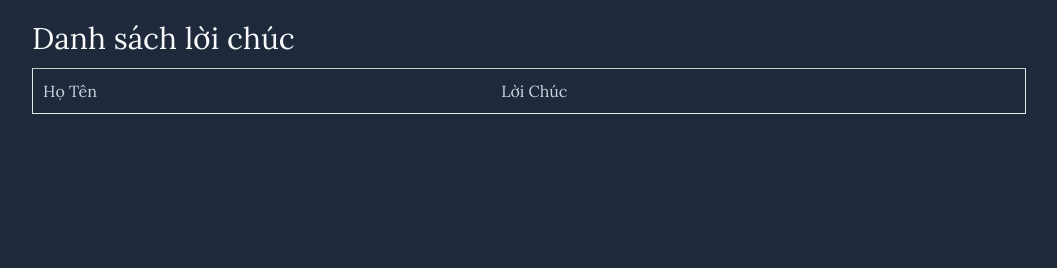
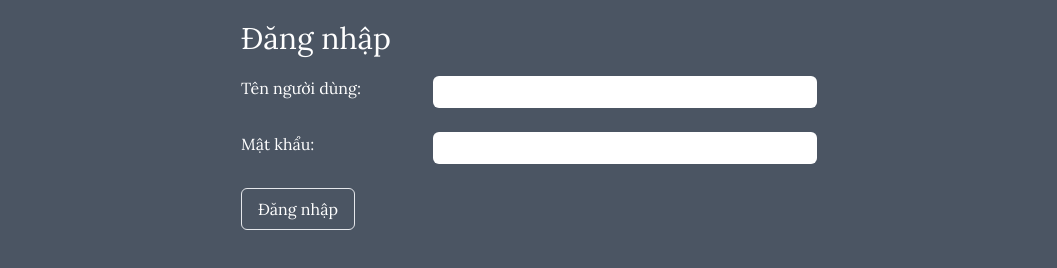
Before and after one commit to vuhaovn/wedding, a plain HTML site: page admin/index.html in a window 1280 px wide. Shown: the whole page, without its empty margins (111-1168 px from the left). Drawn offline with nearby package versions, Linux system fonts and the light colour scheme; no server answers.

Commit message:
add authen

```diff
--- a/admin/index.html
+++ b/admin/index.html
@@ -1,5 +1,6 @@
 <!DOCTYPE html>
 <html lang="vn">
+
 <head>
   <meta name="viewport" content="width=device-width, initial-scale=1, viewport-fit=cover">
   <meta charset="UTF-8">
@@ -16,7 +17,9 @@
   <meta property="og:url" content="">
   <link rel="preconnect" href="https://fonts.googleapis.com">
   <link rel="preconnect" href="https://fonts.gstatic.com" crossorigin>
-  <link href="https://fonts.googleapis.com/css2?family=Lora:ital,wght@0,400;0,500;1,400&family=Noto+Sans+JP:wght@400;700&display=swap" rel="stylesheet">
+  <link
+    href="https://fonts.googleapis.com/css2?family=Lora:ital,wght@0,400;0,500;1,400&family=Noto+Sans+JP:wght@400;700&display=swap"
+    rel="stylesheet">
   <link rel="apple-touch-icon" sizes="180x180" href="/images/apple-touch-icon.png">
   <link rel="icon" type="image/png" sizes="32x32" href="/images/favicon-32x32.png">
   <link rel="icon" type="image/png" sizes="16x16" href="/images/favicon-16x16.png">
@@ -25,24 +28,54 @@
   <link rel="stylesheet" href="/css/magnific-popup.css">
   <link rel="stylesheet" href="/css/style.css">
 </head>
-<body class="bg-slate-800">
+
+<body class="bg-gray-600">
 
   <div id="root" class="pt-5">
     <div class="inner">
-      <h2 class="text-3xl mb-3 text-slate-50">Danh sách lời chúc</h2>
-      <table class="table-auto">
-        <thead>
-          <tr>
-            <th class="text-left text-slate-300">Họ Tên</th>
-            <th class="text-left text-slate-300" colspan="2">Lời Chúc</th>
-          </tr>
-        </thead>
-        <tbody></tbody>
-      </table>
+      <form id="loginForm" class="max-w-xl mx-auto">
+        <h2 class="text-3xl text-white mb-5">Đăng nhập</h2>
+        <div class="flex">
+          <div class="w-1/3">
+            <label for="username" class="text-white">Tên người dùng:</label>
+          </div>
+          <div class="w-2/3">
+            <input type="text" id="username" name="username" required class="w-full px-3 py-1 rounded-md"><br><br>
+          </div>
+        </div>
+
+        <div class="flex">
+          <div class="w-1/3">
+            <label for="password" class="text-white">Mật khẩu:</label>
+          </div>
+          <div class="w-2/3">
+            <input type="password" id="password" name="password" required class="w-full px-3 py-1 rounded-md"><br><br>
+          </div>
+        </div>
+        <button type="button" onclick="authenticate()" class="text-white border py-2 px-4 rounded-md hover:bg-gray-800 transition-all">Đăng nhập</button>
+      </form>
+
+      <script>
+        function authenticate() {
+          // Lấy giá trị tên người dùng và mật khẩu từ form
+          var username = document.getElementById("username").value;
+          var password = document.getElementById("password").value;
+
+          // Kiểm tra xem tên người dùng và mật khẩu có đúng không
+          if (username === "tramhao" && password === "tramhao123") {
+            alert("Đăng nhập thành công!");
+            // Chuyển hướng đến trang admin
+            localStorage.setItem('username', JSON.stringify(username));
+            localStorage.setItem('password', JSON.stringify(password));
+            window.location.href = "list.html";
+          } else {
+            alert("Tên người dùng hoặc mật khẩu không đúng. Vui lòng thử lại.");
+          }
+        }
+      </script>
     </div>
   </div>
 
-  <script src="/js/crud.js" type="module"></script>
+</body>
 
-</body>
 </html>
```
Also changed, not shown: admin/list.html (added, +55 -0 lines), images/site.webmanifest.
